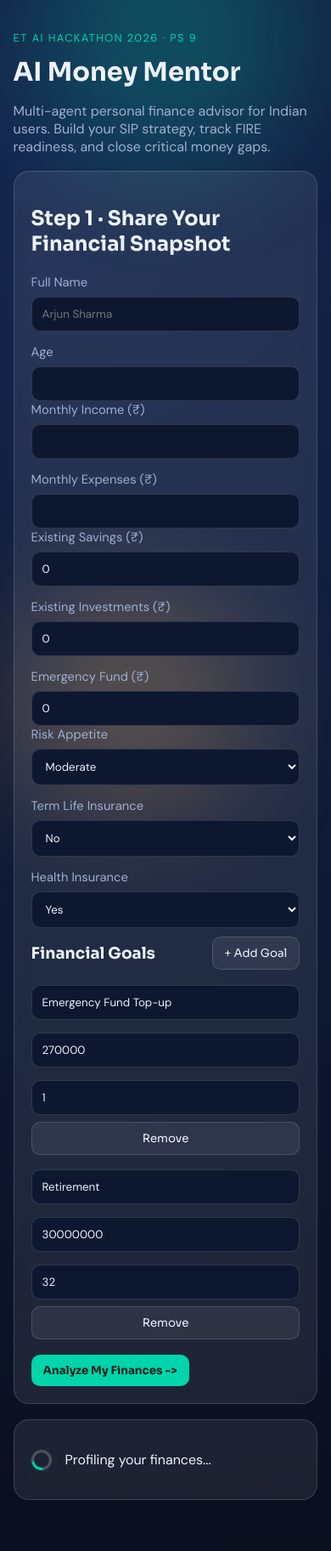
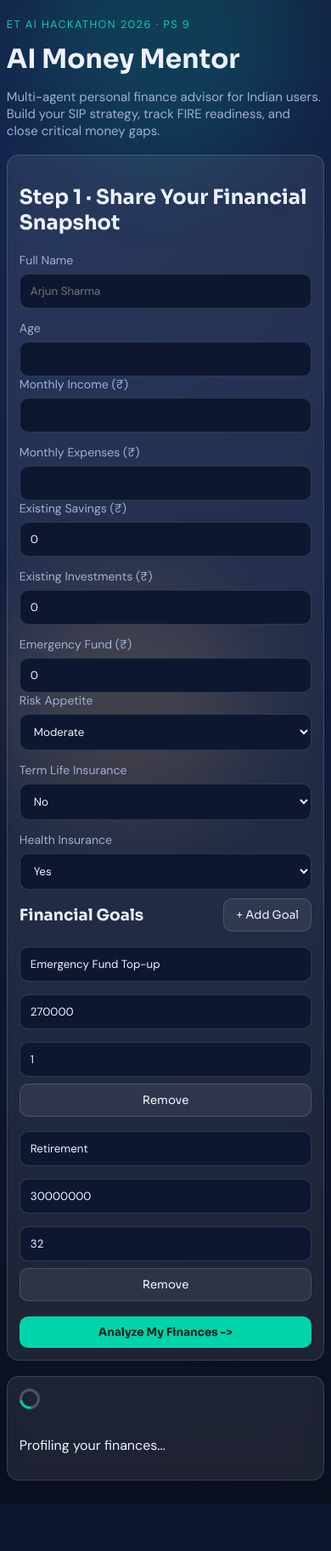
Before and after one commit to sayem-saif/AI-Money-Mentor, a Flask app: page / in a window 390 px wide. Shown: the whole page at 85% size. After the commit the page ends 1770 px from the top, so only its background shows below. Run offline with Flask 3, Linux system fonts and the light colour scheme.

Commit message:
Improve output handling and responsive UI across screens

```diff
--- a/main.py
+++ b/main.py
@@ -11,6 +11,85 @@
 
 app = Flask(__name__)
 CORS(app)
+
+
+def _has_required_fields(item: Any, required: list[str]) -> bool:
+    if not isinstance(item, dict):
+        return False
+    for key in required:
+        if key not in item:
+            return False
+        value = item.get(key)
+        if value is None:
+            return False
+        if isinstance(value, str) and not value.strip():
+            return False
+    return True
+
+
+def _is_model_response_usable(report: Dict[str, Any]) -> bool:
+    if not isinstance(report, dict):
+        return False
+
+    if not isinstance(report.get("health_score"), (int, float)):
+        return False
+
+    fire_data = report.get("fire_data")
+    if not isinstance(fire_data, dict):
+        return False
+    if "fire_number_inr" not in fire_data and "fire_number" not in fire_data:
+        return False
+
+    goals = report.get("goals_sip")
+    gaps = report.get("gaps")
+    roadmap = report.get("roadmap")
+    if not isinstance(goals, list) or not isinstance(gaps, list) or not isinstance(roadmap, list):
+        return False
+
+    # Frontend expects each goals item to include these fields.
+    if goals and not all(
+        _has_required_fields(goal, ["name", "target_amount", "years", "required_monthly_sip"])
+        for goal in goals
+    ):
+        return False
+
+    # Frontend expects gap cards to include these fields.
+    if gaps and not all(
+        _has_required_fields(gap, ["gap_type", "severity", "current_value", "recommended_value", "action"])
+        for gap in gaps
+    ):
+        return False
+
+    # Frontend expects roadmap rows with month and action.
+    if roadmap and not all(_has_required_fields(step, ["month", "action"]) for step in roadmap):
+        return False
+
+    return True
+
+
+def _repair_with_deterministic_schema(model_report: Dict[str, Any], payload: Dict[str, Any]) -> Dict[str, Any]:
+    """Keep model narrative when possible, but guarantee frontend-safe schema."""
+    deterministic_report = run_orchestration(payload)
+
+    # Preserve model narrative fields if they are present and non-empty.
+    if isinstance(model_report, dict):
+        summary = model_report.get("summary")
+        if isinstance(summary, str) and summary.strip():
+            deterministic_report["summary"] = summary
+
+        motivation = model_report.get("motivational_message")
+        if isinstance(motivation, str) and motivation.strip():
+            deterministic_report["motivational_message"] = motivation
+
+        actions = model_report.get("priority_actions")
+        if isinstance(actions, list) and actions:
+            cleaned_actions = [str(item).strip() for item in actions if str(item).strip()]
+            if cleaned_actions:
+                deterministic_report["priority_actions"] = cleaned_actions[:5]
+
+    deterministic_report["model_provider"] = "schema-repair"
+    deterministic_report["model_used"] = "deterministic-guardrail"
+    return deterministic_report
 
 
 @app.route("/")
@@ -41,6 +120,9 @@
             print("[API] Using OpenRouter model orchestration mode...")
             try:
                 report = run_orchestration_with_model(payload)
+                if not _is_model_response_usable(report):
+                    print("[API] Model output schema mismatch detected, repairing response...")
+                    report = _repair_with_deterministic_schema(report, payload)
             except Exception as model_exc:
                 print(f"[API] Model chain failed: {model_exc}")
                 deterministic_fallback = (
--- a/static/script.js
+++ b/static/script.js
@@ -113,7 +113,14 @@
   actions.innerHTML = "";
   (data.priority_actions || []).forEach((action) => {
     const li = document.createElement("li");
-    li.textContent = action;
+    if (typeof action === "string") {
+      li.textContent = action;
+    } else if (action && typeof action === "object") {
+      const label = action.priority ? `[${action.priority}] ` : "";
+      li.textContent = `${label}${action.action || action.step || "Action item"}`;
+    } else {
+      li.textContent = String(action || "Action item");
+    }
     actions.appendChild(li);
   });
 
--- a/static/style.css
+++ b/static/style.css
@@ -21,6 +21,7 @@
   background: radial-gradient(circle at 20% 10%, #15264f, var(--bg));
   color: var(--text);
   min-height: 100vh;
+  overflow-x: hidden;
 }
 
 .bg-glow {
@@ -50,8 +51,8 @@
 .container {
   position: relative;
   z-index: 1;
-  width: min(1100px, 92vw);
-  margin: 36px auto 60px;
+  width: min(1100px, 94vw);
+  margin: clamp(20px, 4vw, 36px) auto clamp(28px, 7vw, 60px);
 }
 
 .hero h1 {
@@ -77,7 +78,7 @@
   border: 1px solid var(--line);
   border-radius: var(--radius);
   backdrop-filter: blur(8px);
-  padding: 20px;
+  padding: clamp(14px, 2.4vw, 20px);
   margin-top: 18px;
   animation: fadeIn 0.45s ease;
 }
@@ -122,6 +123,8 @@
   display: flex;
   align-items: center;
   justify-content: space-between;
+  gap: 10px;
+  flex-wrap: wrap;
 }
 
 .goal-row {
@@ -236,11 +239,13 @@
 
 .table-wrap {
   overflow-x: auto;
+  -webkit-overflow-scrolling: touch;
 }
 
 table {
   width: 100%;
   border-collapse: collapse;
+  min-width: 620px;
 }
 
 th,
@@ -285,6 +290,22 @@
   font-weight: 600;
 }
 
+#priority-actions {
+  padding-left: 20px;
+}
+
+#priority-actions li {
+  margin-bottom: 8px;
+  line-height: 1.4;
+  word-break: break-word;
+}
+
+img,
+svg,
+canvas {
+  max-width: 100%;
+}
+
 @keyframes spin {
   to {
     transform: rotate(360deg);
@@ -302,13 +323,77 @@
   }
 }
 
-@media (max-width: 880px) {
+@media (max-width: 1024px) {
   .grid.two,
   .grid.three {
     grid-template-columns: 1fr;
   }
 
+  .hero h1 {
+    font-size: clamp(1.7rem, 6vw, 2.5rem);
+  }
+}
+
+@media (max-width: 880px) {
+  .container {
+    width: min(1100px, 96vw);
+  }
+
   .goal-row {
     grid-template-columns: 1fr;
   }
+
+  .loading-card {
+    flex-direction: column;
+    align-items: flex-start;
+  }
 }
+
+@media (max-width: 640px) {
+  .bg-glow-1,
+  .bg-glow-2 {
+    opacity: 0.14;
+    filter: blur(54px);
+  }
+
+  .gauge-wrap {
+    width: 150px;
+  }
+
+  #health-score-value {
+    font-size: 1.9rem;
+  }
+
+  .primary-btn,
+  .ghost-btn {
+    width: 100%;
+  }
+
+  .goals-header .ghost-btn {
+    width: auto;
+  }
+
+  th,
+  td {
+    padding: 9px 7px;
+    font-size: 0.92rem;
+  }
+}
+
+@media (max-width: 420px) {
+  .card {
+    border-radius: 14px;
+  }
+
+  .hero h1 {
+    font-size: clamp(1.5rem, 8vw, 2.1rem);
+  }
+
+  .subhead {
+    font-size: 0.94rem;
+  }
+
+  label {
+    font-size: 0.88rem;
+  }
+}
```
Also changed, not shown: agents/orchestrator.py (+23 -1 lines).
